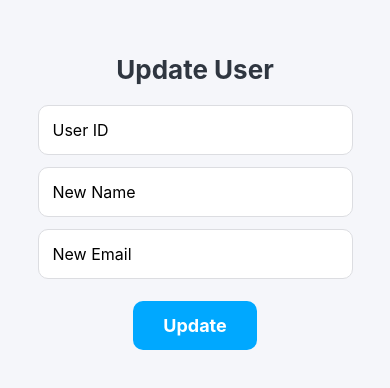
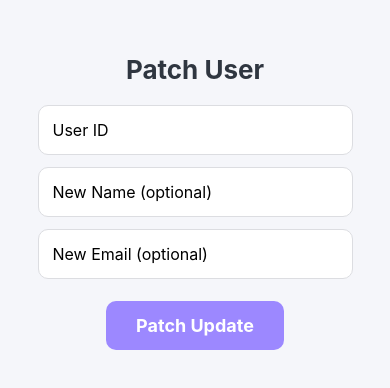
Before and after one commit to TayyabHussain03/react_native_cli_batch2, a React Native app: screen / in a window 390 px wide. Shown: the part 220-608 px from the top of the page. Built offline with nearby package versions, Linux system fonts and the light colour scheme.

Commit message:
PATCH_API method

```diff
--- a/App.jsx
+++ b/App.jsx
@@ -23,6 +23,7 @@ import AlertExample from './src/components/AlertExample.jsx'
 import GET_API from './src/components/GET_API.jsx'
 import POST_API from './src/components/POST_API.jsx'
 import PUT_API from './src/components/PUT_API.jsx'
+import PATCH_API from './src/components/PATCH_API.jsx'
 
 const App = () => {
   return (
@@ -50,7 +51,8 @@ const App = () => {
       {/* <AlertExample/> */}
       {/* <GET_API/> */}
       {/* <POST_API /> */}
-      <PUT_API />
+      {/* <PUT_API /> */}
+      <PATCH_API />
     </View>
   )
 }
--- /dev/null
+++ b/src/components/PATCH_API.jsx
@@ -0,0 +1,109 @@
+import React, { useState } from 'react';
+import { View, Text, TextInput, TouchableOpacity, StyleSheet, Alert } from 'react-native';
+import axios from 'axios';
+
+//Updates only specified fields
+
+const PATCH_API = () => {
+    const [form, setForm] = useState({ id: '', name: '', email: '' });
+
+    const handleChange = (field, value) => {
+        setForm({ ...form, [field]: value });
+    };
+
+    const handlePatch = async () => {
+        if (!form.id || (!form.name && !form.email)) {
+            Alert.alert('Missing Fields', 'Please enter ID and at least one field to update.');
+            return;
+        }
+
+        try {
+            const response = await axios.patch(`http://192.168.0.110:3000/users/${form.id}`, {
+                ...(form.name && { name: form.name }),
+                ...(form.email && { email: form.email })
+            });
+
+            console.log('PATCH Response:', response.data);
+            Alert.alert('Success', 'User updated successfully!');
+            setForm({ id: '', name: '', email: '' });
+        } catch (error) {
+            console.error('PATCH Error:', error);
+            Alert.alert('Error', 'Failed to update user.');
+        }
+    };
+
+    return (
+        <View style={styles.container}>
+            <Text style={styles.heading}>Patch User</Text>
+
+            <TextInput
+                style={styles.input}
+                placeholder="User ID"
+                value={form.id}
+                onChangeText={(text) => handleChange('id', text)}
+                keyboardType="numeric"
+            />
+
+            <TextInput
+                style={styles.input}
+                placeholder="New Name (optional)"
+                value={form.name}
+                onChangeText={(text) => handleChange('name', text)}
+            />
+
+            <TextInput
+                style={styles.input}
+                placeholder="New Email (optional)"
+                value={form.email}
+                onChangeText={(text) => handleChange('email', text)}
+                keyboardType="email-address"
+            />
+
+            <TouchableOpacity style={styles.button} onPress={handlePatch} activeOpacity={0.7}>
+                <Text style={styles.buttonText}>Patch Update</Text>
+            </TouchableOpacity>
+        </View>
+    );
+};
+
+export default PATCH_API;
+
+const styles = StyleSheet.create({
+    container: {
+        flex: 1,
+        backgroundColor: '#f5f6fa',
+        justifyContent: 'center',
+        alignItems: 'center',
+        padding: 20
+    },
+    heading: {
+        fontSize: 26,
+        fontWeight: 'bold',
+        color: '#2f3640',
+        marginBottom: 20
+    },
+    input: {
+        width: '90%',
+        backgroundColor: '#fff',
+        borderRadius: 10,
+        padding: 14,
+        marginBottom: 12,
+        fontSize: 16,
+        borderWidth: 1,
+        borderColor: '#dcdde1',
+        elevation: 2
+    },
+    button: {
+        backgroundColor: '#9c88ff',
+        paddingVertical: 14,
+        paddingHorizontal: 30,
+        borderRadius: 10,
+        elevation: 3,
+        marginTop: 10
+    },
+    buttonText: {
+        color: '#fff',
+        fontSize: 18,
+        fontWeight: 'bold'
+    }
+});
```
